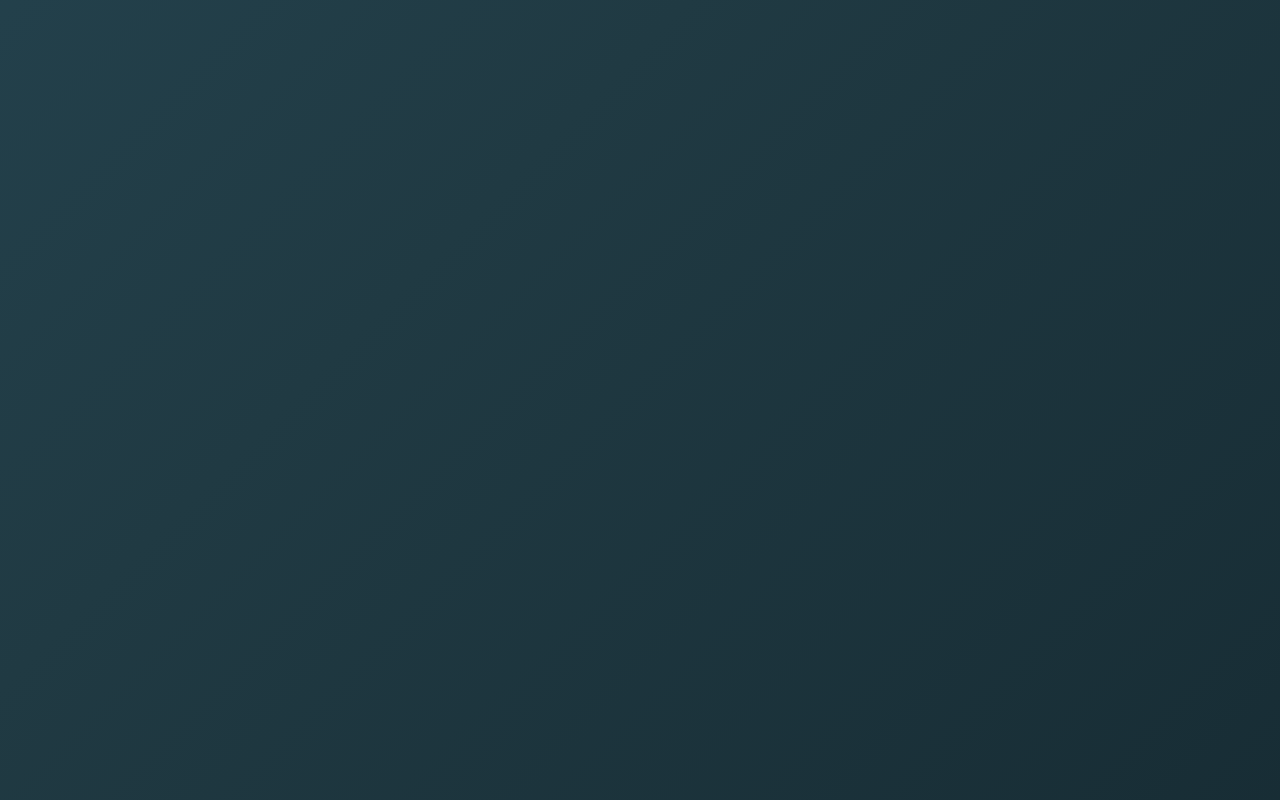
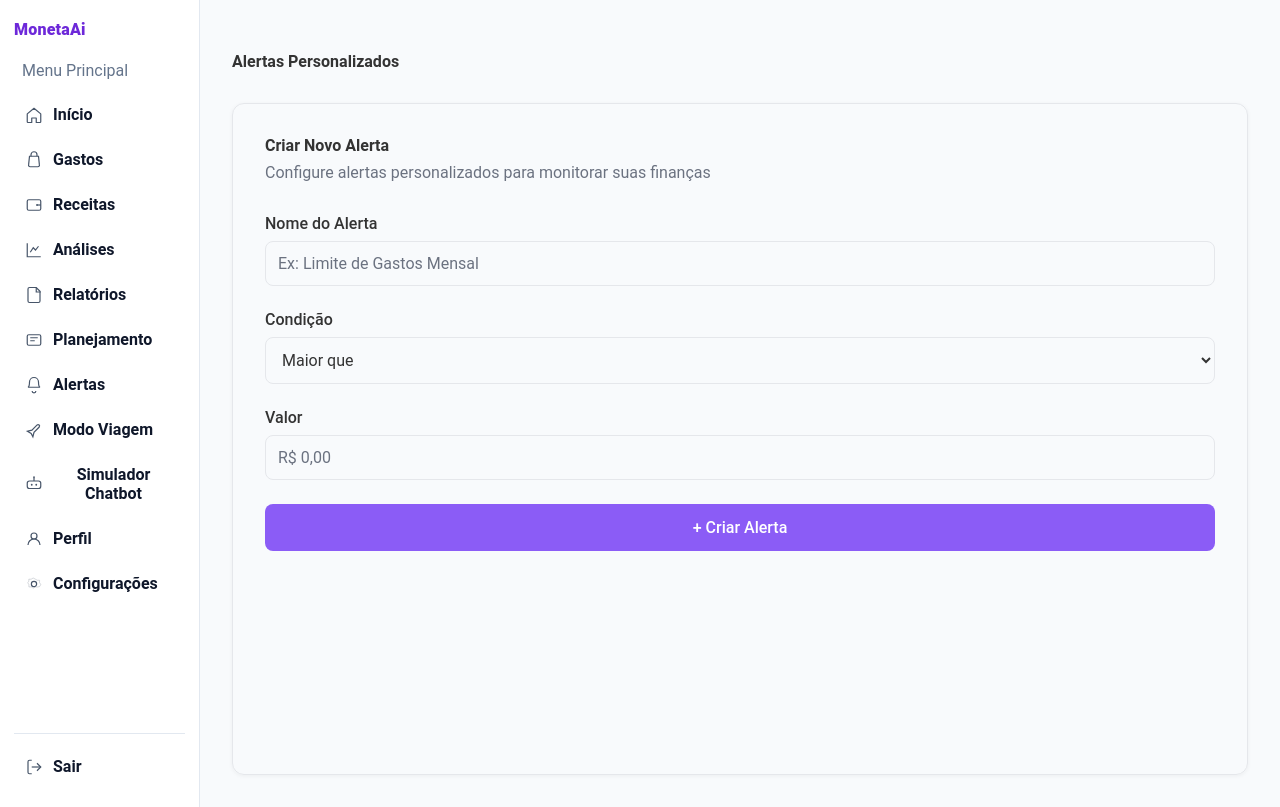
Before and after one commit to Matheus-f-dev/MonetaAi, a React (Vite) app in the folder Client/Front/: page /alerts in a window 1280 px wide. Before the commit this address had no page. Built offline with nearby package versions, Linux system fonts and the light colour scheme.

Commit message:
Criada a aba de alertas personalizados

```diff
--- a/Client/Front/src/App.jsx
+++ b/Client/Front/src/App.jsx
@@ -11,6 +11,7 @@ import System from './presentation/pages/system';
 import Expenses from './presentation/pages/Expenses';
 import Incomes from './presentation/pages/Incomes';
 import Profile from './presentation/pages/Profile';
+import Alerts from './presentation/pages/Alerts';
 import AuthCallback from './presentation/pages/AuthCallback';
 
 function App() {
@@ -28,6 +29,7 @@ function App() {
         <Route path="/expenses" element={<Expenses />} />
         <Route path="/incomes" element={<Incomes />} />
         <Route path="/profile" element={<Profile />} />
+        <Route path="/alerts" element={<Alerts />} />
         <Route path="/auth/callback" element={<AuthCallback />} />
       </Routes>
     </>
--- a/Client/Front/src/presentation/components/system/Sidebar.jsx
+++ b/Client/Front/src/presentation/components/system/Sidebar.jsx
@@ -28,7 +28,7 @@ export function Sidebar() {
           <SideItem label="Análises" icon={<ChartIcon />} />
           <SideItem label="Relatórios" icon={<DocIcon />} />
           <SideItem label="Planejamento" icon={<PlanIcon />} />
-          <SideItem label="Alertas" icon={<BellIcon />} />
+          <SideItem label="Alertas" icon={<BellIcon />} onClick={() => navigate('/alerts')} />
           <SideItem label="Modo Viagem" icon={<PlaneIcon />} />
           <SideItem label="Simulador Chatbot" icon={<BotIcon />} />
           <SideItem label="Perfil" icon={<UserIcon />} onClick={() => navigate('/profile')} />
--- /dev/null
+++ b/Client/Front/src/presentation/pages/Alerts.jsx
@@ -0,0 +1,106 @@
+import { useState } from 'react';
+import { useTheme } from '../hooks/useTheme';
+import { Sidebar } from '../components/system';
+import '../styles/pages/Alerts.css';
+
+export default function Alerts() {
+  useTheme();
+
+  const [alertName, setAlertName] = useState('');
+  const [condition, setCondition] = useState('Maior que');
+  const [value, setValue] = useState('');
+
+  const handleCreateAlert = async () => {
+    if (!alertName || !value) {
+      alert('Preencha todos os campos');
+      return;
+    }
+
+    try {
+      const user = JSON.parse(localStorage.getItem('user') || '{}');
+      const userId = user.uid || 'default-user';
+
+      const response = await fetch('http://localhost:3000/api/alerts', {
+        method: 'POST',
+        headers: {
+          'Content-Type': 'application/json',
+        },
+        body: JSON.stringify({
+          userId,
+          nome: alertName,
+          condicao: condition,
+          valor: value
+        })
+      });
+
+      const result = await response.json();
+
+      if (result.success) {
+        alert('Alerta criado com sucesso!');
+        setAlertName('');
+        setValue('');
+      } else {
+        alert('Erro: ' + result.message);
+      }
+    } catch (error) {
+      console.error('Erro ao criar alerta:', error);
+      alert('Erro ao conectar com o servidor');
+    }
+  };
+
+  return (
+    <div className="sys-layout">
+      <Sidebar />
+
+      <main className="alerts-main">
+        <div className="alerts-container">
+          <h1 className="alerts-title">Alertas Personalizados</h1>
+
+          <div className="alert-form-card">
+            <h2 className="form-title">Criar Novo Alerta</h2>
+            <p className="form-subtitle">Configure alertas personalizados para monitorar suas finanças</p>
+
+            <div className="form-group">
+              <label htmlFor="alertName">Nome do Alerta</label>
+              <input
+                id="alertName"
+                type="text"
+                placeholder="Ex: Limite de Gastos Mensal"
+                value={alertName}
+                onChange={(e) => setAlertName(e.target.value)}
+              />
+            </div>
+
+            <div className="form-group">
+              <label htmlFor="condition">Condição</label>
+              <select
+                id="condition"
+                value={condition}
+                onChange={(e) => setCondition(e.target.value)}
+              >
+                <option value="Maior que">Maior que</option>
+                <option value="Menor que">Menor que</option>
+                <option value="Igual a">Igual a</option>
+              </select>
+            </div>
+
+            <div className="form-group">
+              <label htmlFor="value">Valor</label>
+              <input
+                id="value"
+                type="text"
+                placeholder="R$ 0,00"
+                value={value}
+                onChange={(e) => setValue(e.target.value)}
+              />
+            </div>
+
+            <button className="create-alert-btn" onClick={handleCreateAlert}>
+              + Criar Alerta
+            </button>
+          </div>
+        </div>
+      </main>
+    </div>
+  );
+}
--- a/Client/Front/src/presentation/styles/components/TransactionModal.css
+++ b/Client/Front/src/presentation/styles/components/TransactionModal.css
@@ -8,16 +8,16 @@
   display: flex;
   align-items: flex-start;
   justify-content: center;
-  padding-top: 20vh;
+  padding-top: 15vh;
   z-index: 1000;
 }
 
 .modal-content {
   background: white;
-  padding: 2rem;
+  padding: 1.5rem;
   border-radius: 12px;
   width: 90%;
-  max-width: 500px;
+  max-width: 400px;
   max-height: 90vh;
   overflow-y: auto;
 }
--- /dev/null
+++ b/Client/Front/src/presentation/styles/pages/Alerts.css
@@ -0,0 +1,120 @@
+.alerts-main {
+  flex: 1;
+  padding: 2rem;
+  background-color: var(--background-color);
+  min-height: 100vh;
+}
+
+.alerts-container {
+  width: 100%;
+  height: 100%;
+}
+
+.alerts-title {
+  font-size: 2rem;
+  font-weight: 600;
+  color: var(--text-color);
+  margin-bottom: 2rem;
+}
+
+.alert-form-card {
+  background: var(--card-background);
+  border-radius: 12px;
+  padding: 2rem;
+  box-shadow: var(--box-shadow);
+  border: 1px solid var(--border-color);
+  height: calc(100vh - 8rem);
+  display: flex;
+  flex-direction: column;
+}
+
+.form-title {
+  font-size: 1.5rem;
+  font-weight: 600;
+  color: var(--text-color);
+  margin-bottom: 0.5rem;
+}
+
+.form-subtitle {
+  color: var(--text-secondary);
+  margin-bottom: 2rem;
+  font-size: 0.95rem;
+}
+
+.form-group {
+  margin-bottom: 1.5rem;
+}
+
+.form-group label {
+  display: block;
+  margin-bottom: 0.5rem;
+  font-weight: 500;
+  color: var(--text-color);
+  font-size: 0.9rem;
+}
+
+.form-group input,
+.form-group select {
+  width: 100%;
+  padding: 0.75rem;
+  border: 1px solid var(--border-color);
+  border-radius: 8px;
+  font-size: 1rem;
+  background: var(--input-background);
+  color: var(--text-color);
+  transition: border-color 0.2s, box-shadow 0.2s;
+}
+
+.form-group input:focus,
+.form-group select:focus {
+  outline: none;
+  border-color: var(--primary-color);
+  box-shadow: 0 0 0 3px rgba(139, 92, 246, 0.1);
+}
+
+.form-group input::placeholder {
+  color: var(--text-secondary);
+}
+
+.create-alert-btn {
+  width: 100%;
+  padding: 0.875rem 1.5rem;
+  background: var(--primary-color);
+  color: white;
+  border: none;
+  border-radius: 8px;
+  font-size: 1rem;
+  font-weight: 500;
+  cursor: pointer;
+  transition: background-color 0.2s, transform 0.1s;
+}
+
+.create-alert-btn:hover {
+  background: var(--primary-hover);
+  transform: translateY(-1px);
+}
+
+.create-alert-btn:active {
+  transform: translateY(0);
+}
+
+/* Modo escuro - select */
+[data-theme="dark"] .form-group select {
+  background: #1f2937;
+  color: white;
+}
+
+/* Responsividade */
+@media (max-width: 768px) {
+  .alerts-main {
+    padding: 1rem;
+  }
+
+  .alerts-title {
+    font-size: 1.5rem;
+  }
+
+  .alert-form-card {
+    padding: 1.5rem;
+  }
+}
--- a/Client/Front/src/presentation/styles/pages/home.css
+++ b/Client/Front/src/presentation/styles/pages/home.css
@@ -199,7 +199,7 @@ nav a:focus, .btn:focus {
 
   .subtitle {
     font-size: 18px;
-    color: #4b5563;
+    color: #000000;
     margin-bottom: 30px;
   }
 
```
Also changed, not shown: 2 other files (tests, documents, lock files or other folders).
